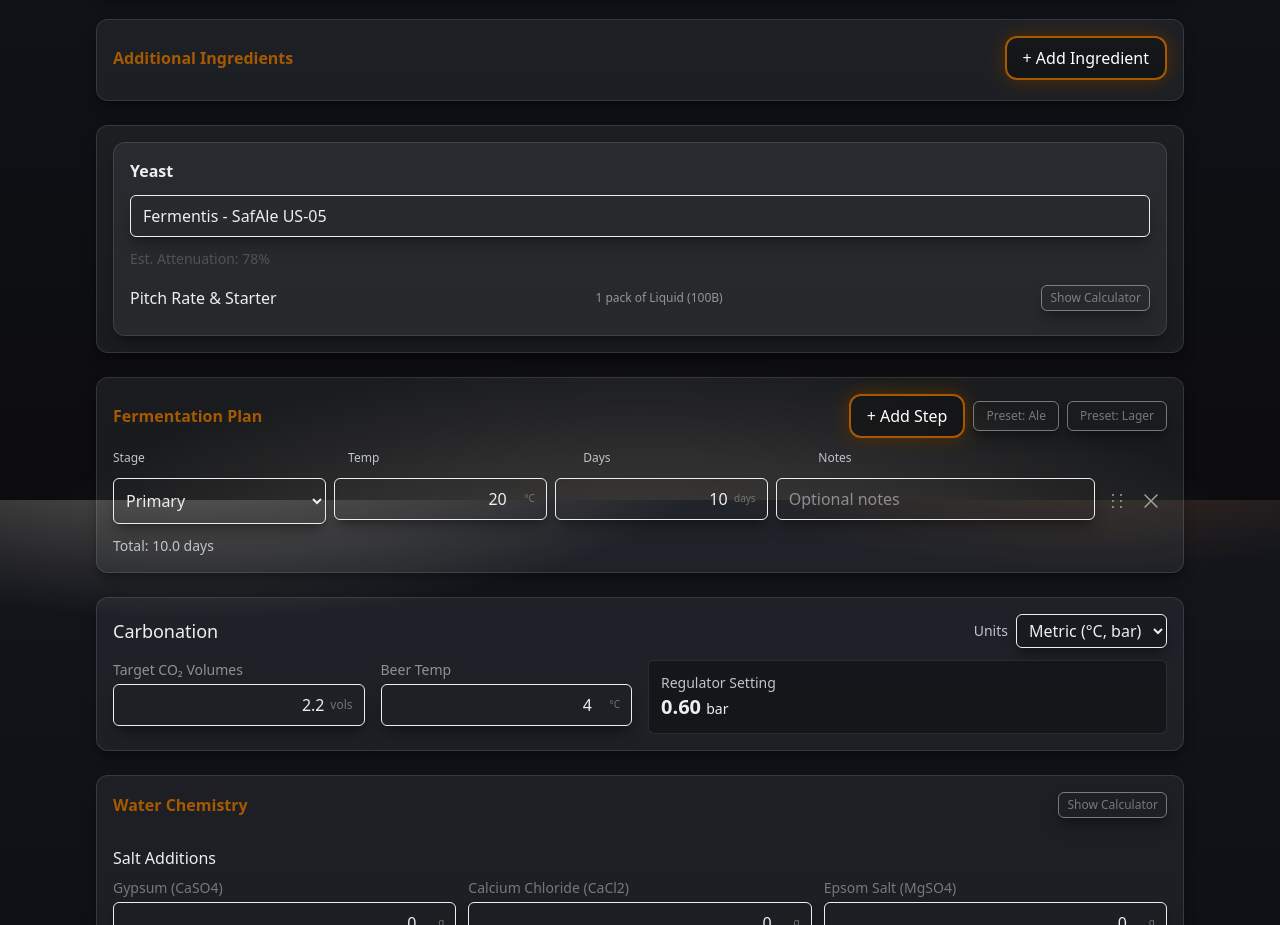
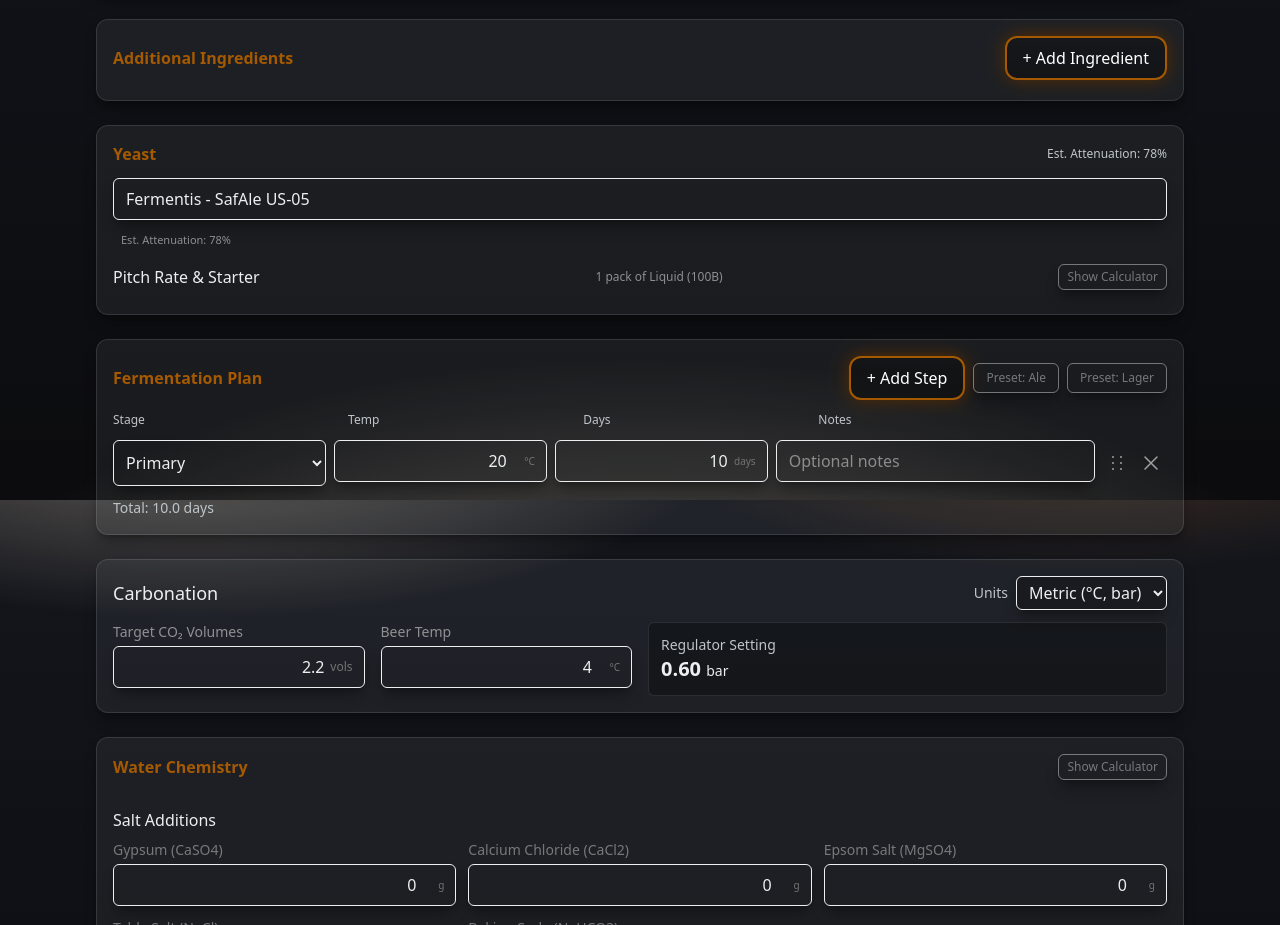
Before and after one commit to AngelsOB/BrewTool, a React (Vite) app: page /recipes in a window 1280 px wide. Shown: the part 1100-2025 px from the top of the page. Built offline with nearby package versions, Linux system fonts and the light colour scheme.

Commit message:
(fix) normalized styling around yeast section to put it inline with the others.

```diff
--- a/src/modules/recipe/components/YeastSection.tsx
+++ b/src/modules/recipe/components/YeastSection.tsx
@@ -73,7 +73,12 @@ export default function YeastSection({
   return (
     <section className="section-soft space-y-3">
       <div className="flex flex-col sm:flex-row sm:items-center sm:justify-between gap-3">
-        <div className="font-semibold text_PRIMARY-strong">Yeast</div>
+        <div className="font-semibold text-primary-strong">Yeast</div>
+        {yeast.attenuationPercent != null ? (
+          <div className="hidden sm:block text-xs text-muted">
+            Est. Attenuation: {(yeast.attenuationPercent * 100).toFixed(0)}%
+          </div>
+        ) : null}
       </div>
       <label className="flex flex-col">
         {(() => {
@@ -98,16 +103,27 @@ export default function YeastSection({
             label: "Custom",
             options: [{ label: "Custom yeast...", value: "__custom__" }],
           });
+          // Build selected-label formatter with truncation like other sections
+          const labelByValue = new Map<string, string>();
+          for (const o of options) labelByValue.set(o.value, o.label);
+          for (const g of groups)
+            for (const o of g.options) labelByValue.set(o.value, o.label);
+          const formatSelected = (v: string) => {
+            const p = presets.find((x) => x.name === v);
+            const base = p ? `${p.category || "Other"} - ${p.name}` : v;
+            const codepoints = Array.from(base);
+            const MAX = 45;
+            return codepoints.length > MAX
+              ? codepoints.slice(0, MAX - 1).join("") + "…"
+              : base;
+          };
           return (
             <SearchSelect
               value={yeast.name}
               options={options}
               groups={groups}
               placeholder="Select yeast... type to search"
-              formatSelectedLabel={(v) => {
-                const p = getYeastPresets().find((x) => x.name === v);
-                return p ? `${p.category || "Other"} - ${p.name}` : v;
-              }}
+              formatSelectedLabel={formatSelected}
               onChange={(value) => {
                 if (value === "__custom__") {
                   setNewYeastDraft({
@@ -141,11 +157,11 @@ export default function YeastSection({
           );
         })()}
       </label>
-      {yeast.attenuationPercent && (
-        <div className="text-sm text-neutral-600">
+      {yeast.attenuationPercent != null ? (
+        <div className="mt-1 text-[11px] text-white/50 translate-x-2">
           Est. Attenuation: {(yeast.attenuationPercent * 100).toFixed(0)}%
         </div>
-      )}
+      ) : null}
       <div className="pt-1">
         <YeastPitchCalc
           og={ogUsed}
--- a/src/pages/RecipeBuilder.tsx
+++ b/src/pages/RecipeBuilder.tsx
@@ -2411,7 +2411,6 @@ export default function RecipeBuilder() {
         }
       />
 
-      <section className="section-soft space-y-3">
       <YeastSection
         yeast={yeast}
         onChangeYeast={setYeast}
@@ -2420,7 +2419,6 @@ export default function RecipeBuilder() {
         onStarterChange={handleStarterChange}
         starterInitial={yeastStarterInitial}
       />
-      </section>
 
       <FermentationSection
         steps={fermentationSteps}
```
Lines whose indentation alone changed are shown as unchanged.
